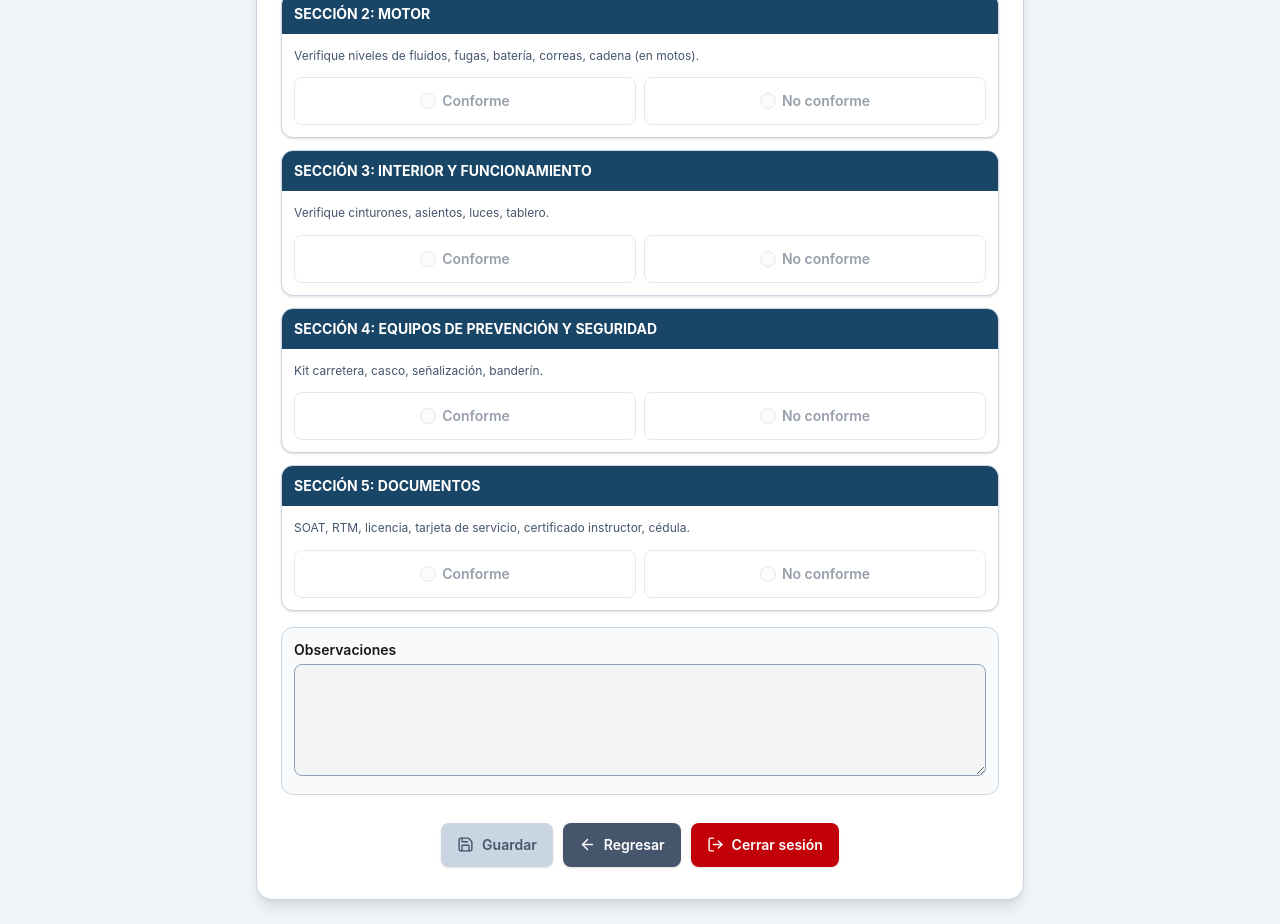
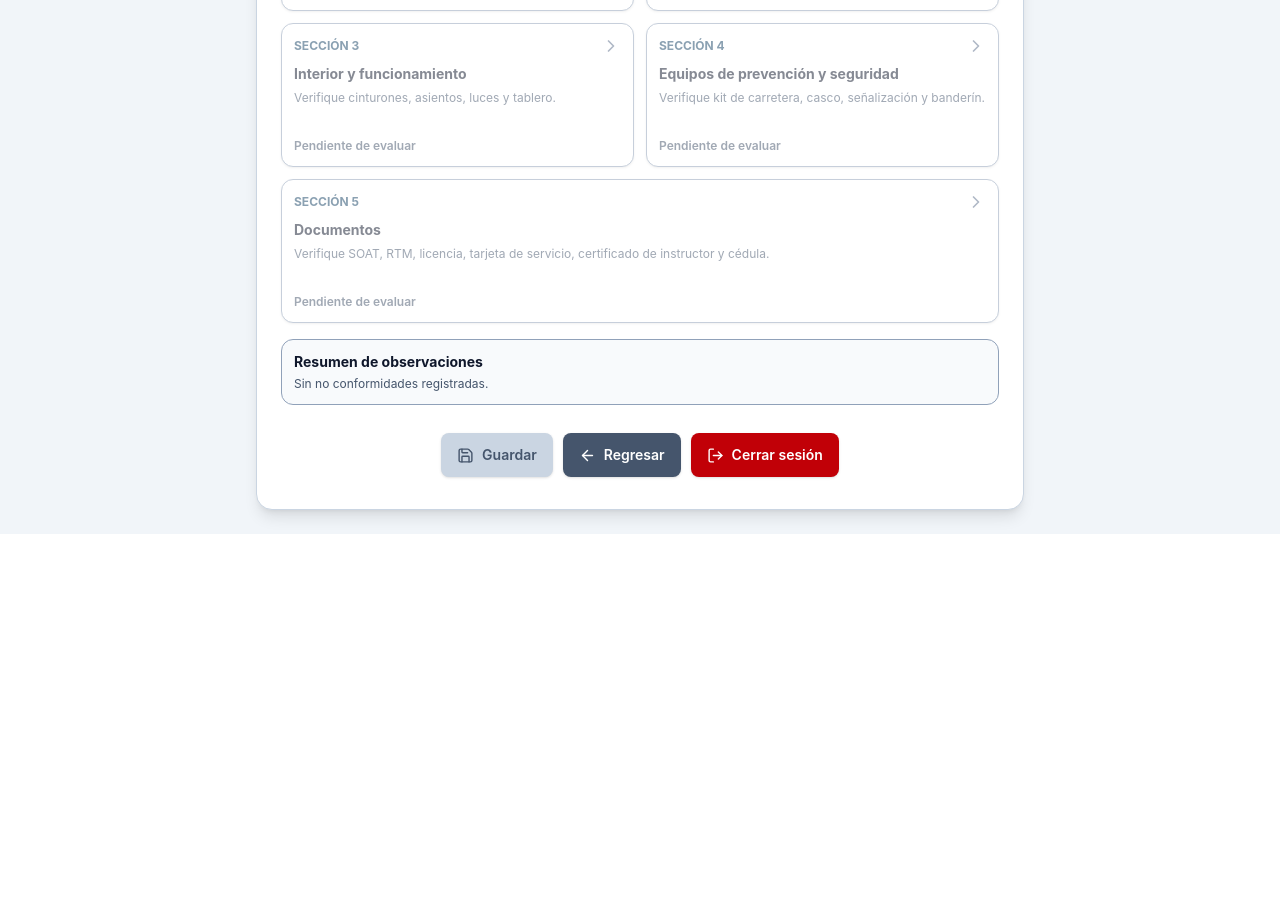
Before and after one commit to YulianoB/DATA-CEA, a Next.js app: page /instructor/practica/inspeccion in a window 1280 px wide. Shown: the part 440-1364 px from the top of the page. After the commit the page ends 974 px from the top, so only its background shows below. Built offline with nearby package versions, Linux system fonts and the light colour scheme; sample sign-in values are in the browser's storage.

Commit message:
Integrar evaluación móvil por tarjetas y observaciones unificadas por sección

```diff
--- a/app/instructor/practica/inspeccion/page.js
+++ b/app/instructor/practica/inspeccion/page.js
@@ -6,7 +6,7 @@ import { useRouter } from 'next/navigation'
 import { useEffect, useState } from 'react'
 import { Toaster, toast } from 'sonner'
 import { cerrarSesion } from '@/lib/auth/logout'
-import { EncabezadoPractica, TarjetaInspeccion, AccionesModuloPractica, GUIAS_NO_CONFORMIDAD } from '@/components/instructor/practica/EstilosModuloPractica'
+import { EncabezadoPractica, TarjetaInspeccionCompacta, ModalEvaluacionPractica, AccionesModuloPractica, GUIAS_NO_CONFORMIDAD } from '@/components/instructor/practica/EstilosModuloPractica'
 import {
   validarInspeccionDuplicada,
   validarKilometraje,
@@ -68,6 +68,14 @@ const obtenerFechaHoraBogota = () => {
 // Página
 // ============================================================
 
+const SECCIONES_INSPECCION = [
+  { id: 'revisionExterior', numero: 1, titulo: 'Revisión exterior', descripcion: 'Verifique carrocería, faros, llantas, espejos y limpiaparabrisas.' },
+  { id: 'motor', numero: 2, titulo: 'Motor', descripcion: 'Verifique niveles de fluidos, fugas, batería, correas y cadena (en motos).' },
+  { id: 'interiorFuncionamiento', numero: 3, titulo: 'Interior y funcionamiento', descripcion: 'Verifique cinturones, asientos, luces y tablero.' },
+  { id: 'equiposPrevencion', numero: 4, titulo: 'Equipos de prevención y seguridad', descripcion: 'Verifique kit de carretera, casco, señalización y banderín.' },
+  { id: 'documentos', numero: 5, titulo: 'Documentos', descripcion: 'Verifique SOAT, RTM, licencia, tarjeta de servicio, certificado de instructor y cédula.' },
+]
+
 export default function InspeccionPage() {
   const router = useRouter()
 
@@ -170,6 +178,43 @@ export default function InspeccionPage() {
     observaciones,
     setObservaciones,
   ] = useState('')
+
+  const [observacionesPorSeccion, setObservacionesPorSeccion] = useState({})
+  const [seccionActiva, setSeccionActiva] = useState(null)
+  const [observacionBorrador, setObservacionBorrador] = useState('')
+  const observacionesUnificadas = SECCIONES_INSPECCION
+    .filter((item) => secciones[item.id] === 'NO CONFORME')
+    .map((item) => `Sección ${item.numero} - ${item.titulo}: ${(observacionesPorSeccion[item.id] || '').trim()}`)
+    .join('\n')
+  const observacionesCompletas = SECCIONES_INSPECCION.every((item) =>
+    secciones[item.id] !== 'NO CONFORME' || Boolean((observacionesPorSeccion[item.id] || '').trim())
+  )
+  const abrirSeccion = (id) => {
+    setSeccionActiva(id)
+    setObservacionBorrador(observacionesPorSeccion[id] || '')
+  }
+  const evaluarSeccion = (valor) => {
+    if (!seccionActiva) return
+    if (valor === 'NO CONFORME') {
+      setSecciones((prev) => ({ ...prev, [seccionActiva]: 'NO CONFORME' }))
+      return
+    }
+    if (valor === 'CONFIRMAR_NO_CONFORME' && !observacionBorrador.trim()) return
+    if (valor === 'CONFIRMAR_NO_CONFORME') {
+      setObservacionesPorSeccion((prev) => ({ ...prev, [seccionActiva]: observacionBorrador.trim() }))
+    } else if (valor === 'CONFORME') {
+      setSecciones((prev) => ({ ...prev, [seccionActiva]: 'CONFORME' }))
+      setObservacionesPorSeccion((prev) => {
+        const siguiente = { ...prev }
+        delete siguiente[seccionActiva]
+        return siguiente
+      })
+    }
+    const indice = SECCIONES_INSPECCION.findIndex((item) => item.id === seccionActiva)
+    const siguiente = SECCIONES_INSPECCION[indice + 1]
+    setSeccionActiva(siguiente ? siguiente.id : null)
+    setObservacionBorrador(siguiente ? (observacionesPorSeccion[siguiente.id] || '') : '')
+  }
 
   // ============================================================
   // Modal kilometraje
@@ -438,6 +483,9 @@ export default function InspeccionPage() {
       })
 
       setObservaciones('')
+      setObservacionesPorSeccion({})
+      setSeccionActiva(null)
+      setObservacionBorrador('')
 
       setMostrarModalKm(false)
       setDatosKm(null)
@@ -1105,7 +1153,7 @@ const puedeGuardar =
     todoConforme ||
     (
       algunaNoConforme &&
-      observaciones.trim() !== ''
+      observacionesCompletas
     )
   )
   // ============================================================
@@ -1271,7 +1319,7 @@ const puedeGuardar =
 
           observaciones:
             hayObs
-              ? observaciones.trim()
+              ? observacionesUnificadas.trim()
               : '',
 
           estado_observacion:
@@ -1398,7 +1446,7 @@ const puedeGuardar =
               <li>
                 <b>Observaciones:</b>
                 ${
-                  observaciones.trim() ||
+                  observacionesUnificadas.trim() ||
                   'Sin observaciones'
                 }
               </li>
@@ -1487,7 +1535,7 @@ const puedeGuardar =
                   Observaciones:
                 </strong>
                 <br>
-                ${observaciones.trim()}
+                ${observacionesUnificadas.trim()}
               </p>
 
               <p>
@@ -1723,101 +1771,51 @@ const puedeGuardar =
             SECCIONES
         ==================================================== */}
 
-        {[
-          {
-            id:
-              'revisionExterior',
-            title:
-              'SECCIÓN 1: REVISIÓN EXTERIOR',
-            desc:
-              'Verifique carrocería, faros, llantas, espejos, limpiaparabrisas, etc.',
-          },
-          {
-            id:
-              'motor',
-            title:
-              'SECCIÓN 2: MOTOR',
-            desc:
-              'Verifique niveles de fluidos, fugas, batería, correas, cadena (en motos).',
-          },
-          {
-            id:
-              'interiorFuncionamiento',
-            title:
-              'SECCIÓN 3: INTERIOR Y FUNCIONAMIENTO',
-            desc:
-              'Verifique cinturones, asientos, luces, tablero.',
-          },
-          {
-            id:
-              'equiposPrevencion',
-            title:
-              'SECCIÓN 4: EQUIPOS DE PREVENCIÓN Y SEGURIDAD',
-            desc:
-              'Kit carretera, casco, señalización, banderín.',
-          },
-          {
-            id:
-              'documentos',
-            title:
-              'SECCIÓN 5: DOCUMENTOS',
-            desc:
-              'SOAT, RTM, licencia, tarjeta de servicio, certificado instructor, cédula.',
-          },
-        ].map((section) => (
-          <TarjetaInspeccion key={section.id} titulo={section.title} descripcion={section.desc} estado={secciones[section.id]} disabled={!placaSeleccionada || validandoDocumentos || !documentacionVehiculoValida} onChange={(valor) => handleSeccionChange(section.id, valor)} />
-        ))}
-
-        {/* ====================================================
-            OBSERVACIONES
-        ==================================================== */}
-
-        <div className={`mt-4 rounded-xl border p-3 ${algunaNoConforme ? "border-amber-500 bg-amber-50" : "border-slate-300 bg-slate-50"}`}>
-
-          <label className="block mb-1 font-semibold text-sm">
-            Observaciones
-          </label>
-
-          {algunaNoConforme && (
-            <div className="mb-3 space-y-2" role="status">
-              {Object.entries(GUIAS_NO_CONFORMIDAD).filter(([id]) => secciones[id] === "NO CONFORME").map(([id, guia]) => (
-                <p key={id} className="rounded-lg border border-amber-300 bg-white px-3 py-2 text-xs leading-relaxed text-amber-900">{guia}</p>
+        <div className="mt-5">
+          <div className="mb-3 flex items-center justify-between gap-2">
+            <h2 className="text-sm font-bold text-[#194567]">Evaluación de la inspección</h2>
+            <span className="text-xs font-semibold text-slate-600">{Object.values(secciones).filter(Boolean).length} de 5 secciones</span>
+          </div>
+          <div className="grid grid-cols-2 gap-3">
+            {SECCIONES_INSPECCION.map((section) => (
+              <div key={section.id} className={section.numero === 5 ? 'col-span-2' : ''}>
+                <TarjetaInspeccionCompacta
+                  numero={section.numero}
+                  titulo={section.titulo}
+                  descripcion={section.descripcion}
+                  estado={secciones[section.id]}
+                  observacion={observacionesPorSeccion[section.id]}
+                  disabled={!placaSeleccionada || validandoDocumentos || !documentacionVehiculoValida}
+                  onClick={() => abrirSeccion(section.id)}
+                />
+              </div>
+            ))}
+          </div>
+        </div>
+        <div className={`mt-4 rounded-xl border p-3 ${algunaNoConforme ? 'border-amber-500 bg-amber-50' : 'border-slate-400 bg-slate-50'}`}>
+          <h2 className="text-sm font-bold text-slate-900">Resumen de observaciones</h2>
+          {algunaNoConforme ? (
+            <div className="mt-2 space-y-2">
+              {SECCIONES_INSPECCION.filter((item) => secciones[item.id] === 'NO CONFORME').map((item) => (
+                <div key={item.id} className="rounded-lg border border-amber-300 bg-white p-3">
+                  <p className="text-xs font-bold text-red-800">Sección {item.numero}: {item.titulo}</p>
+                  <p className="mt-1 whitespace-pre-wrap text-sm text-slate-800">{observacionesPorSeccion[item.id] || 'Pendiente: registre la observación dentro de la tarjeta.'}</p>
+                  <button type="button" onClick={() => abrirSeccion(item.id)} className="mt-2 text-xs font-semibold text-[#194567] underline">Editar observación</button>
+                </div>
               ))}
             </div>
-          )}
-
-          <textarea
-            rows="3"
-            placeholder={algunaNoConforme ? "Describa la falla o el incumplimiento actual y la sección afectada." : ""}
-            className={`w-full min-h-28 border border-slate-400 p-3 rounded-lg text-base ${
-              !algunaNoConforme
-                ? 'bg-gray-100 cursor-not-allowed'
-                : ''
-            }`}
-            value={
-              observaciones
-            }
-            onChange={(e) =>
-              setObservaciones(
-                e.target.value
-              )
-            }
-            disabled={
-              !algunaNoConforme
-            }
-          />
-
-          {algunaNoConforme &&
-            observaciones
-              .trim() === '' && (
-
-              <p className="text-xs text-red-600 mt-1">
-                Debes ingresar observaciones para las secciones NO CONFORME.
-              </p>
-
-            )}
-
+          ) : <p className="mt-1 text-xs text-slate-600">Sin no conformidades registradas.</p>}
+          {algunaNoConforme && !observacionesCompletas && <p className="mt-2 text-xs font-semibold text-red-700">Debe registrar una observación para cada sección No conforme.</p>}
         </div>
+        <ModalEvaluacionPractica
+          seccion={SECCIONES_INSPECCION.find((item) => item.id === seccionActiva)}
+          estado={secciones[seccionActiva]}
+          observacion={observacionBorrador}
+          onObservacionChange={setObservacionBorrador}
+          onEvaluar={evaluarSeccion}
+          onCerrar={() => setSeccionActiva(null)}
+          guia={GUIAS_NO_CONFORMIDAD[seccionActiva]}
+        />
 
         {/* ====================================================
             MENSAJE GUARDADO
```
